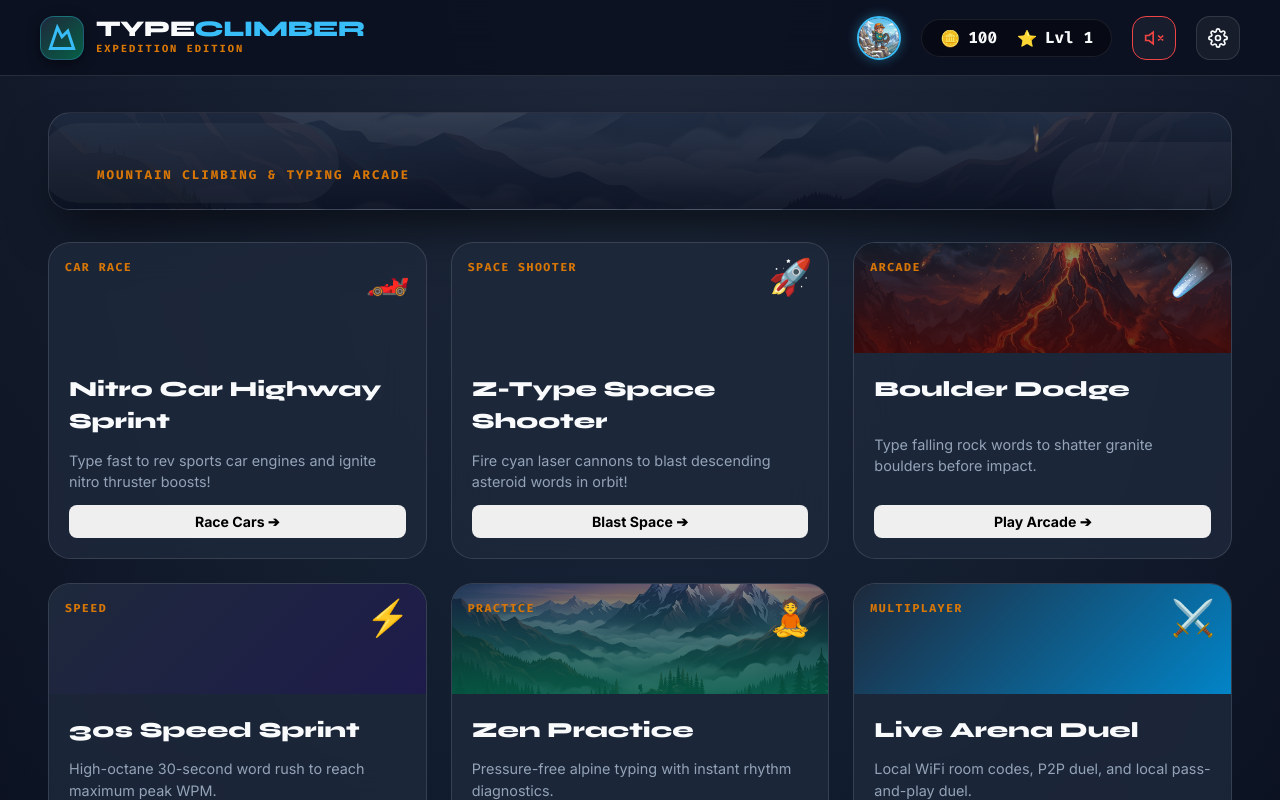
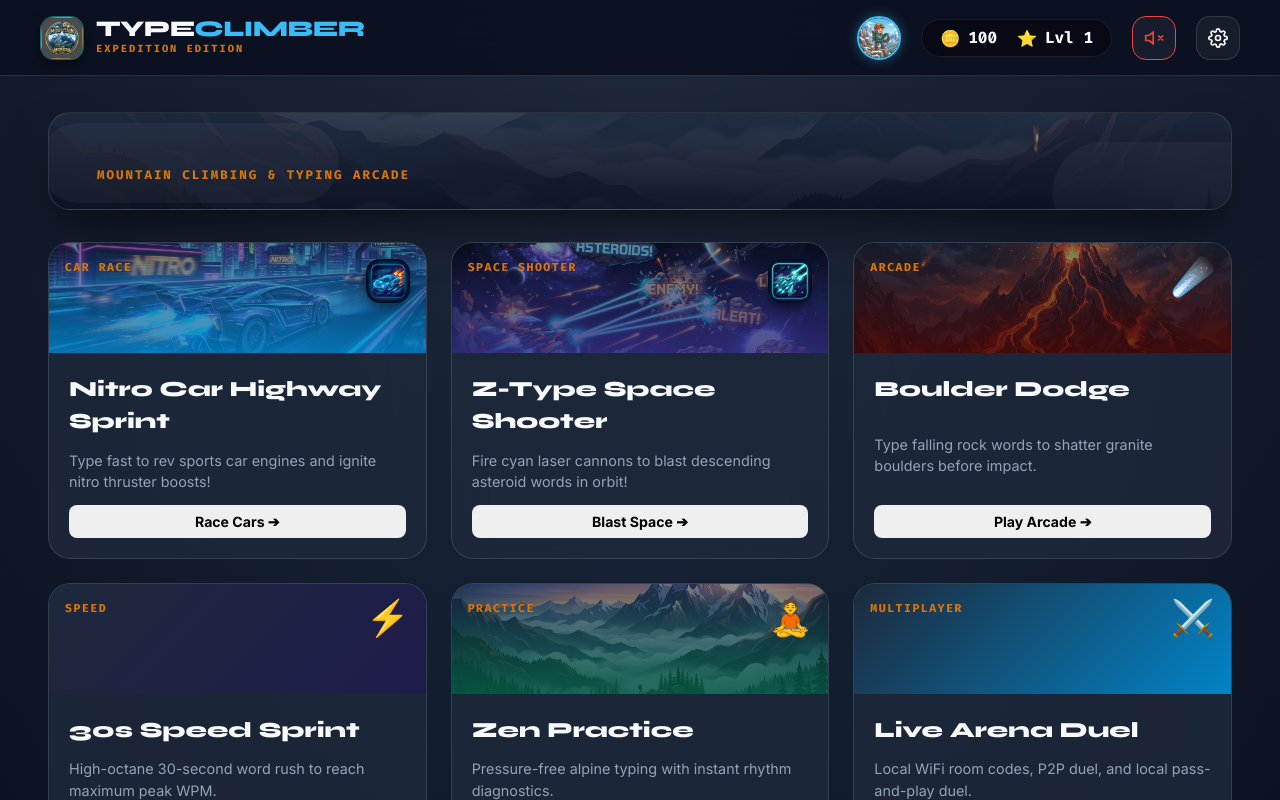
Before and after one commit to rachitmalik-byte/typeclimber, a website built with Vite: page index.html in a window 1280 px wide. Built offline with nearby package versions, Linux system fonts and the light colour scheme.

Commit message:
Full file integrity audit: Add game logo and mode icons, fix canvas character visibility and mode switching

```diff
--- a/css/styles.css
+++ b/css/styles.css
@@ -1,6 +1,5 @@
 /* ==========================================================================
    TYPECLIMBER — COMMERCIAL INDIE GAME PRESENTATION LAYER
-   Aesthetic: Premium Expedition Game (Alto's Adventure / Monument Valley / Supercell)
    ========================================================================== */
 
 :root {
@@ -92,6 +91,21 @@ html, body {
   gap: 20px;
 }
 
+.logo-img-icon {
+  width: 100%;
+  height: 100%;
+  object-fit: cover;
+  border-radius: var(--radius-md);
+}
+
+.mode-card-icon-img {
+  width: 44px;
+  height: 44px;
+  border-radius: var(--radius-md);
+  object-fit: cover;
+  box-shadow: 0 4px 12px rgba(0,0,0,0.5);
+}
+
 .mascot-header-badge {
   width: 44px;
   height: 44px;
@@ -153,6 +167,7 @@ html, body {
   justify-content: center;
   color: var(--accent-ice);
   box-shadow: 0 4px 14px rgba(0, 0, 0, 0.4);
+  overflow: hidden;
 }
 
 .logo-text-stack {
@@ -266,7 +281,7 @@ html, body {
 .scrollable-content::-webkit-scrollbar-track { background: rgba(0,0,0,0.2); }
 .scrollable-content::-webkit-scrollbar-thumb { background: rgba(255,255,255,0.15); border-radius: 3px; }
 
-/* 1. CINEMATIC HOMEPAGE BASE CAMP WITH ILLUSTRATED BACKDROP */
+/* HOMEPAGE BASE CAMP */
 #main-menu-screen {
   justify-content: space-between;
   overflow-y: auto;
@@ -351,7 +366,6 @@ html, body {
   gap: 20px;
 }
 
-/* HANDCRAFTED GAME BUTTONS */
 .btn {
   display: inline-flex;
   align-items: center;
@@ -444,6 +458,8 @@ html, body {
   background-position: center;
 }
 
+.nitro-banner { background-image: linear-gradient(180deg, rgba(15,23,42,0.5), rgba(2,132,199,0.85)), url('../assets/images/nitro_car.jpg'); }
+.ztype-banner { background-image: linear-gradient(180deg, rgba(15,23,42,0.5), rgba(49,46,129,0.85)), url('../assets/images/space_ship.jpg'); }
 .boulder-banner { background-image: linear-gradient(180deg, rgba(30,41,59,0.5), rgba(69,10,10,0.85)), url('../assets/images/volcano_peak.jpg'); }
 .sprint-banner { background: linear-gradient(135deg, #1e293b 0%, #1e1b4b 100%); }
 .zen-banner { background-image: linear-gradient(180deg, rgba(30,41,59,0.5), rgba(6,95,70,0.85)), url('../assets/images/mountain_bg.jpg'); }
--- a/index.html
+++ b/index.html
@@ -27,7 +27,7 @@
         <!-- Logo click navigates directly to Home -->
         <div id="global-logo-home" class="logo-group game-logo" title="Return to Expedition Base Camp">
           <div class="logo-emblem">
-            <svg class="mountain-emblem-svg" width="28" height="28" viewBox="0 0 24 24" fill="none" stroke="currentColor" stroke-width="2.5"><path d="M8 3l4 8 5-5 5 15H2L8 3z"/></svg>
+            <img src="assets/images/game_logo.jpg" alt="TypeClimber Logo" class="logo-img-icon">
           </div>
           <div class="logo-text-stack">
             <span class="logo-title">TYPE<span class="highlight">CLIMBER</span></span>
@@ -98,7 +98,9 @@
           <div class="game-world-card" data-mode="nitro">
             <div class="world-card-banner nitro-banner">
               <div class="banner-tag">CAR RACE</div>
-              <div class="world-icon">🏎️</div>
+              <div class="world-icon">
+                <img src="assets/images/nitro_icon.jpg" alt="Nitro Car Icon" class="mode-card-icon-img">
+              </div>
             </div>
             <div class="world-card-body">
               <h3>Nitro Car Highway Sprint</h3>
@@ -110,7 +112,9 @@
           <div class="game-world-card" data-mode="ztype">
             <div class="world-card-banner ztype-banner">
               <div class="banner-tag">SPACE SHOOTER</div>
-              <div class="world-icon">🚀</div>
+              <div class="world-icon">
+                <img src="assets/images/space_icon.jpg" alt="Space Shooter Icon" class="mode-card-icon-img">
+              </div>
             </div>
             <div class="world-card-body">
               <h3>Z-Type Space Shooter</h3>
```
Also changed, not shown: assets/images/game_logo.jpg (added), assets/images/nitro_icon.jpg (added), assets/images/space_icon.jpg (added).
